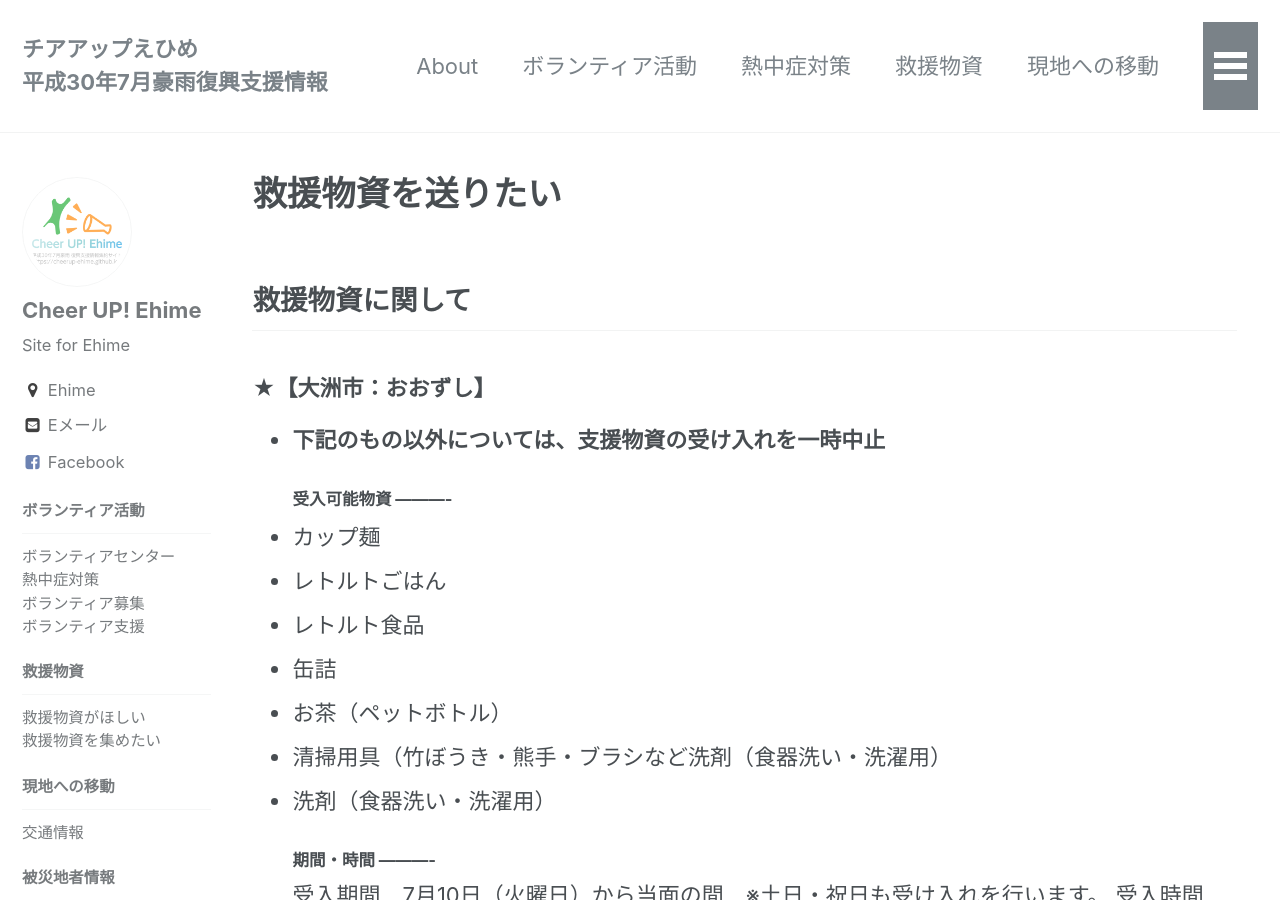
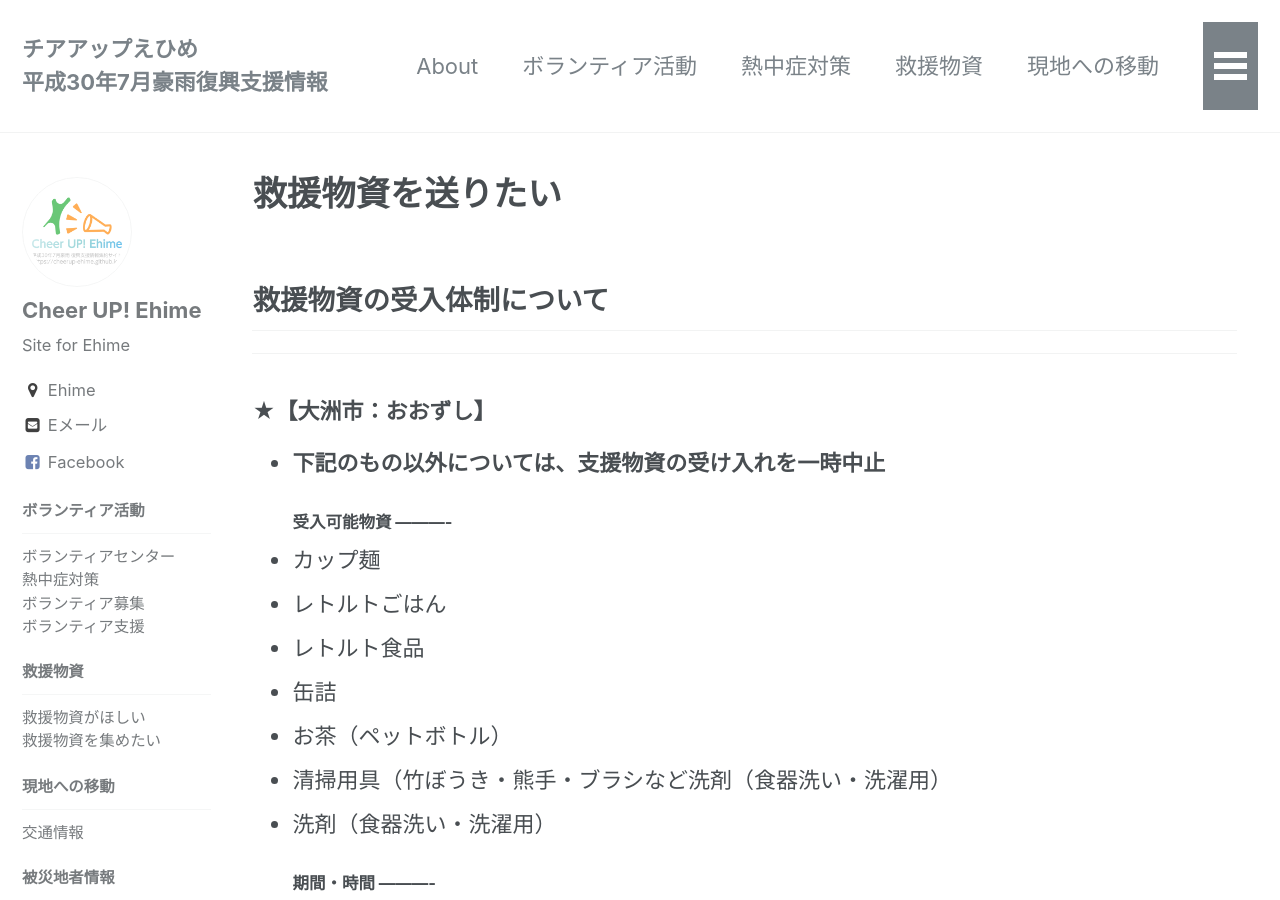
Before and after one commit to cheerup-ehime/cheerup-ehime.github.io, a Jekyll site: the page built from _pages/rescue-supply.md, in a window 1280 px wide and 900 px high. Built offline with Jekyll 4.4.1, drawn with Linux system fonts in a browser that asks for light colours.

Commit message:
Update rescue-supply.md

```diff
--- a/_pages/rescue-supply.md
+++ b/_pages/rescue-supply.md
@@ -3,8 +3,9 @@ title: 救援物資を送りたい
 permalink: /rescuesupply/
 ---
 
-## 救援物資に関して
+## 救援物資の受入体制について
 
+---
 
 ### ★【大洲市：おおずし】
 - **下記のもの以外については、支援物資の受け入れを一時中止**
```
